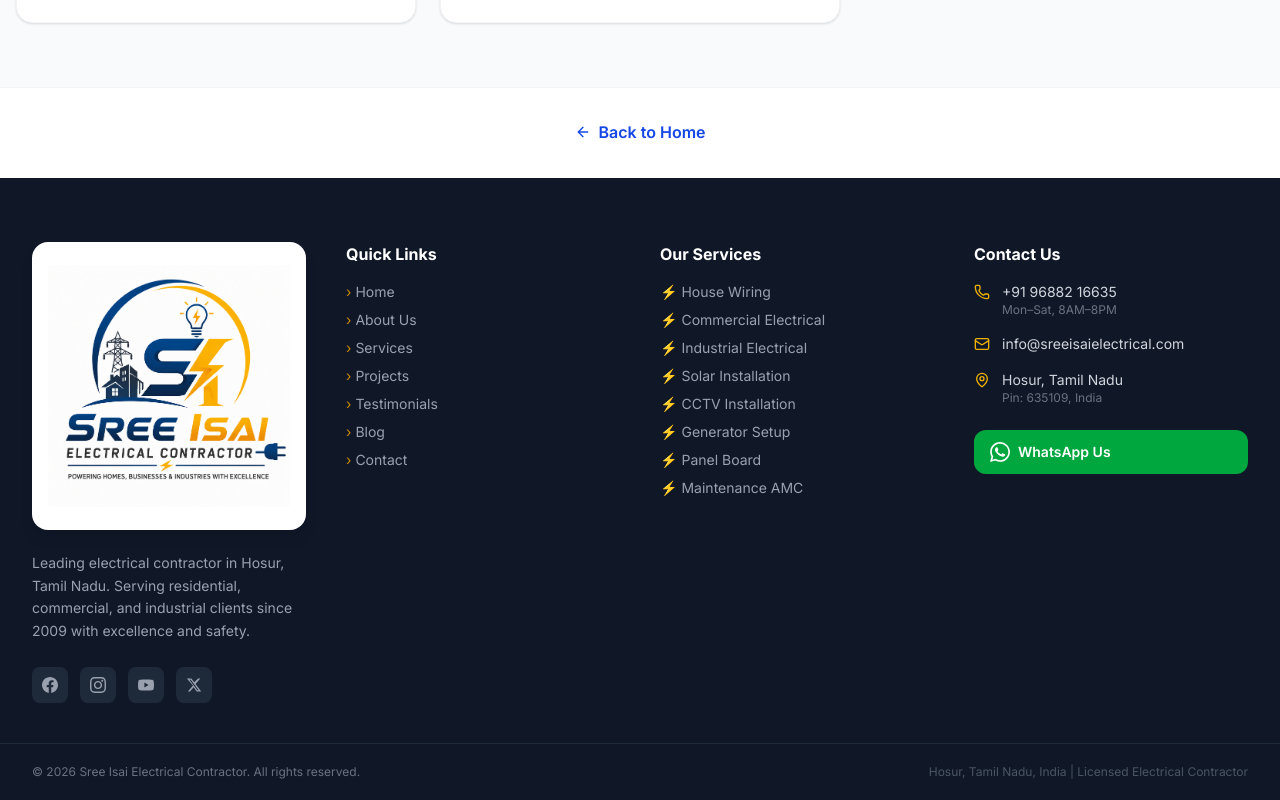
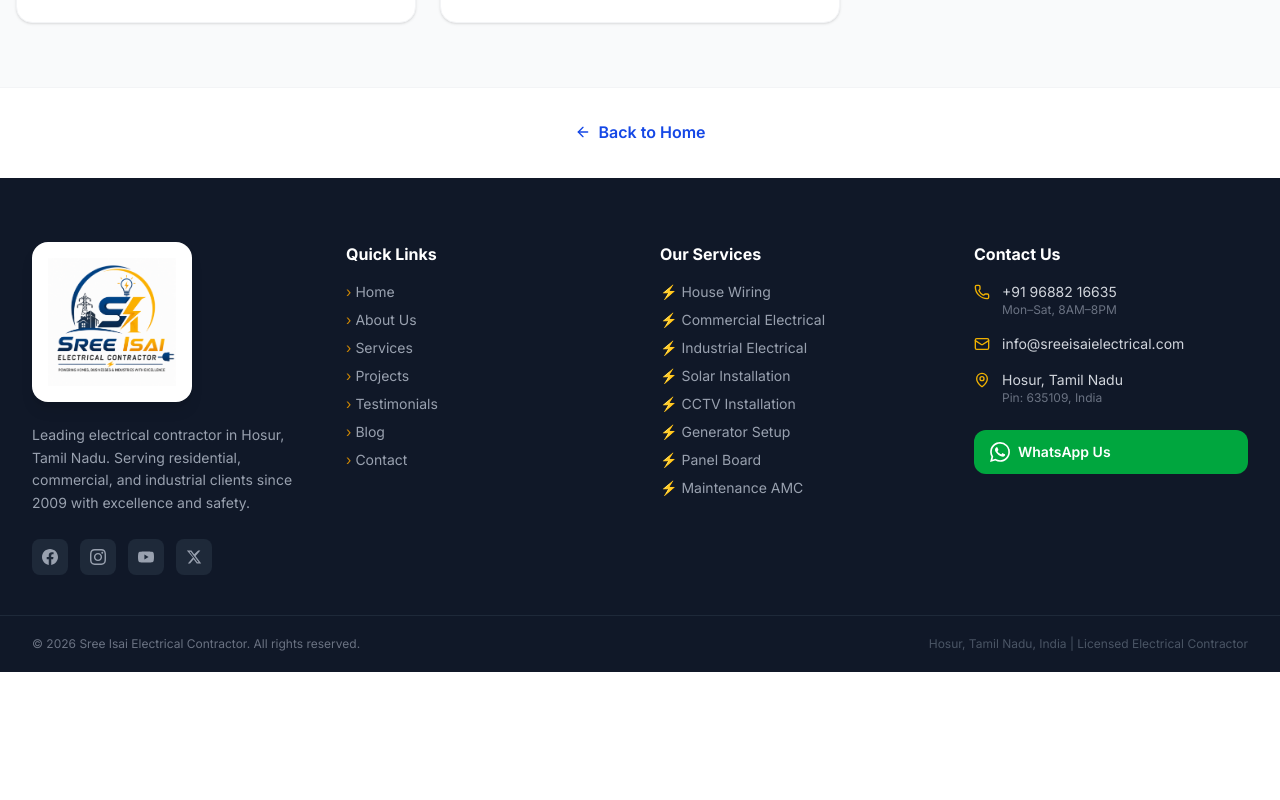
Before and after one commit to asal1989/sathish-website, a Next.js app: page /blog in a window 1280 px wide. Shown: the part 1838-2638 px from the top of the page. After the commit the page ends 2510 px from the top, so only its background shows below. Built offline with nearby package versions, Linux system fonts and the light colour scheme.

Commit message:
Revert logo to original size

```diff
--- a/src/components/Footer.tsx
+++ b/src/components/Footer.tsx
@@ -36,9 +36,9 @@ export default function Footer() {
               <Image
                 src={asset("/logo.png")}
                 alt="Sree Isai Electrical Contractor"
-                width={280}
-                height={280}
-                className="w-64 h-64 object-contain"
+                width={140}
+                height={140}
+                className="w-32 h-32 object-contain"
               />
             </div>
             <p className="text-gray-400 text-sm leading-relaxed mb-6">
--- a/src/components/Navbar.tsx
+++ b/src/components/Navbar.tsx
@@ -44,11 +44,11 @@ export default function Navbar() {
       }`}
     >
       <div className="max-w-7xl mx-auto px-4 sm:px-6 lg:px-8">
-        <div className="flex items-center justify-between h-20 lg:h-24">
+        <div className="flex items-center justify-between h-16 lg:h-20">
           {/* Logo */}
           <Link href="/" className="flex items-center gap-2 group" aria-label="Sree Isai Electrical Contractor — Home">
             <div
-              className={`relative w-24 h-24 lg:w-28 lg:h-28 rounded-xl overflow-hidden transition-all duration-300 ${
+              className={`relative w-12 h-12 lg:w-14 lg:h-14 rounded-xl overflow-hidden transition-all duration-300 ${
                 scrolled
                   ? "bg-white shadow-md"
                   : "bg-white/95 shadow-lg ring-2 ring-white/30"
@@ -59,7 +59,7 @@ export default function Navbar() {
                 alt="Sree Isai Electrical Contractor"
                 fill
                 priority
-                sizes="112px"
+                sizes="56px"
                 className="object-contain p-0.5"
               />
             </div>
```
